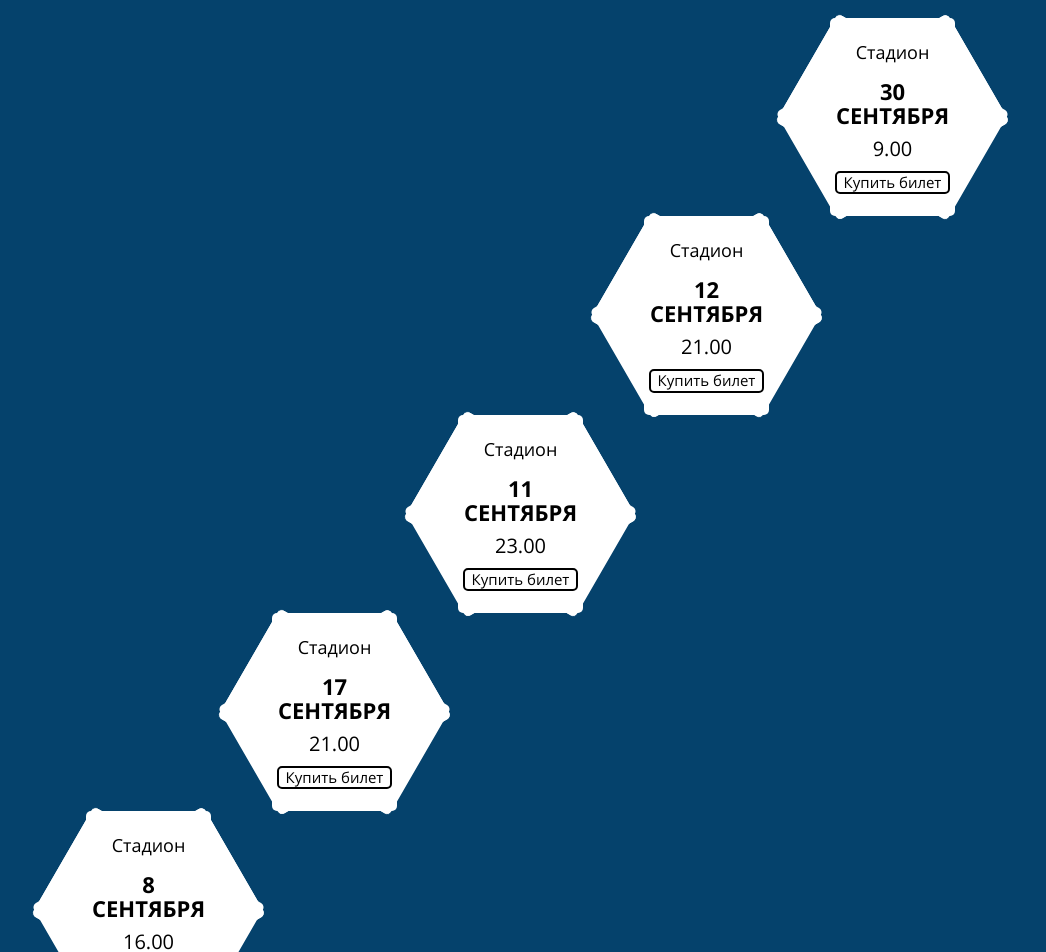
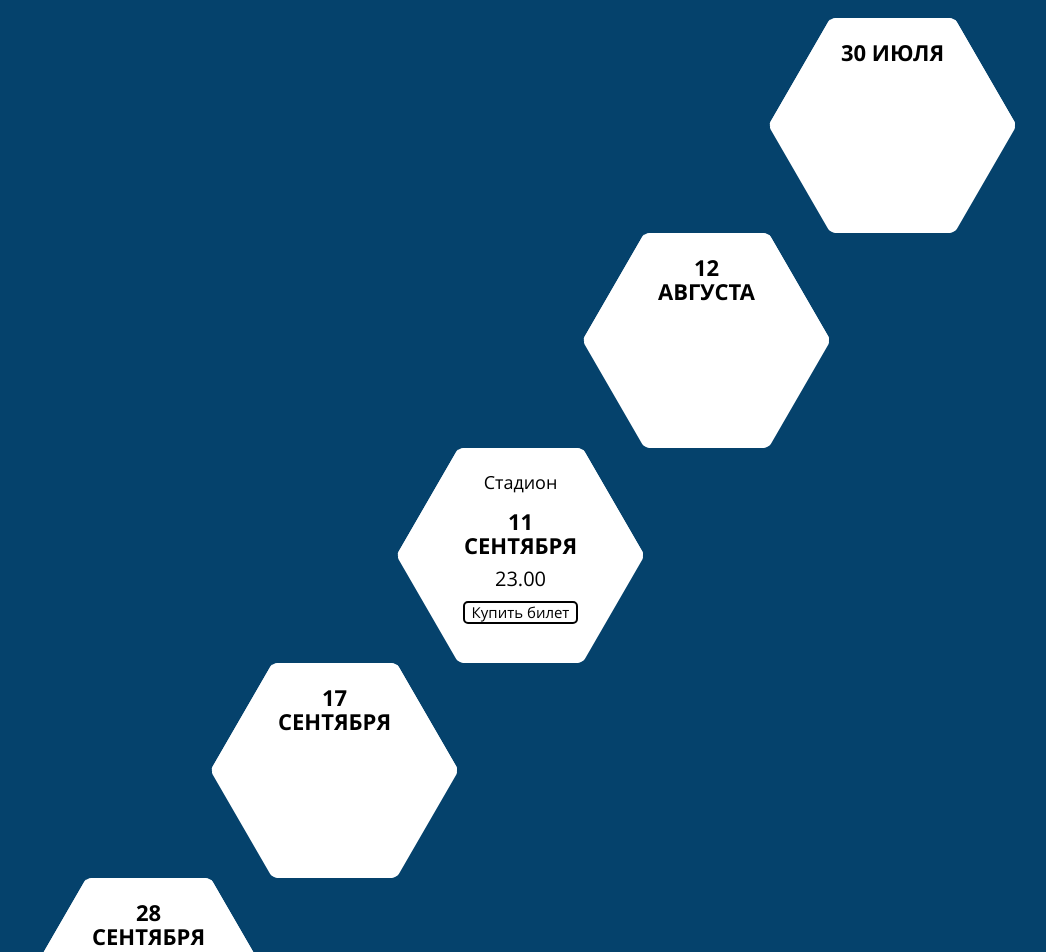
Before and after one commit to mikhailkaryamin/test-infomatika, a React app: page / in a window 1280 px wide. Shown: the part 60-1012 px from the top of the page, without its empty margins (140-1186 px from the left). Built offline with nearby package versions, Linux system fonts and the light colour scheme.

Commit message:
feat(hexagon): add main hexagon and other

```diff
--- a/src/components/hexagon.jsx
+++ b/src/components/hexagon.jsx
@@ -2,20 +2,31 @@ import React from 'react';
 import ButtonBuy from './button-buy';
 
 function Hexagon({match}) {
+  const isMain = match.date === '11 сентября';
+
   return (
     <div className="hexagon-wrapper">
       <div className="hexagon">
         <div className="hexagon__info">
+
+          {isMain && (
             <span className="hexagon__info-place">
               {match.place}
             </span>
+          )}
+
           <span className="hexagon__info-date">
             {match.date}
           </span>
+
+          {isMain && (
+            <React.Fragment>
               <span className="hexagon__info-time">
                 {match.time}
               </span>
               <ButtonBuy />
+            </React.Fragment>
+          )}
         </div>
         <div className="hexagon__face1" />
         <div className="hexagon__face2" />
--- a/src/components/main.jsx
+++ b/src/components/main.jsx
@@ -4,13 +4,13 @@ import Hexagon from './hexagon';
 
 const MATCHES_LIST = [
   {
-    date: '30 сентября',
+    date: '30 июля',
     time: '9.00',
     place: 'Стадион',
     rivalFirst: 'Соперник1',
     rivalSecond: 'Соперник2',
   }, {
-    date: '12 сентября',
+    date: '12 августа',
     time: '21.00',
     place: 'Стадион',
     rivalFirst: 'Соперник1',
@@ -28,7 +28,7 @@ const MATCHES_LIST = [
     rivalFirst: 'Соперник1',
     rivalSecond: 'Соперник2',
   }, {
-    date: '8 сентября',
+    date: '28 сентября',
     time: '16.00',
     place: 'Стадион',
     rivalFirst: 'Соперник1',
--- a/src/styles/hexagon.scss
+++ b/src/styles/hexagon.scss
@@ -64,6 +64,7 @@
   display: flex;
   flex-direction: column;
   width: 125px;
+  min-height: 215px;
   padding-top: 22px;
   padding-right: 5px;
   padding-bottom: 22px;
```
Lines whose indentation alone changed are shown as unchanged.
